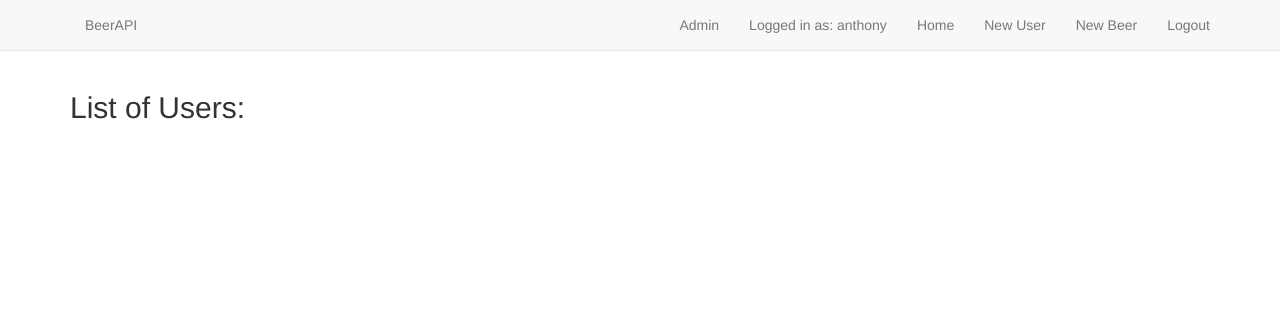
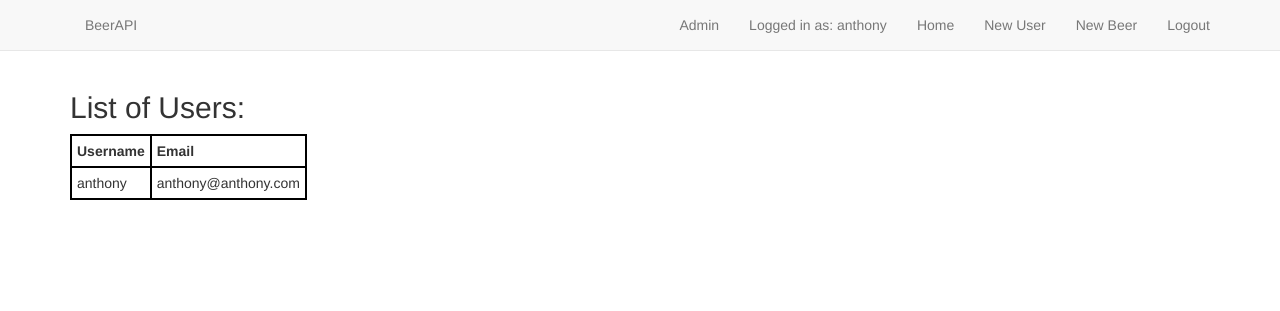
Before and after one commit to tp00012x/BeerAPI, a Django app: page /home/ in a window 1280 px wide. Shown: the top 311 px of the page. Run offline with Django 3.2, Linux system fonts and the light colour scheme; a user stored in the database is signed in; data comes from the database, SQL or seed files in the repository; both versions use the stored data as it was after the commit; some libraries are stand-ins or nearby versions.

Commit message:
Add styles and fixed bugs

```diff
--- a/BeerAPI/settings.py
+++ b/BeerAPI/settings.py
@@ -16,7 +16,6 @@ import os
 BASE_DIR = os.path.dirname(os.path.dirname(os.path.abspath(__file__)))
 TEMPLATE_DIR = os.path.join(BASE_DIR, 'templates')
 STATIC_DIR = os.path.join(BASE_DIR, 'static')
-MEDIA_DIR = os.path.join(BASE_DIR, 'media')
 
 # Quick-start development settings - unsuitable for production
 # See https://docs.djangoproject.com/en/1.11/howto/deployment/checklist/
--- a/beer_tracker/forms.py
+++ b/beer_tracker/forms.py
@@ -11,11 +11,6 @@ class UserForm(forms.ModelForm):
         model = User
         fields = ('username', 'email', 'password')
 
-class NewUserForm(forms.ModelForm):
-    class Meta:
-        model = User
-        fields = ('username',)
-
 class NewBeerForm(forms.ModelForm):
     class Meta:
         model = BeerModel
--- a/beer_tracker/views.py
+++ b/beer_tracker/views.py
@@ -1,5 +1,6 @@
 from django.shortcuts import render
-from beer_tracker.forms import UserForm, NewUserForm, NewBeerForm
+from beer_tracker.forms import UserForm, NewBeerForm
+from django.contrib.auth.models import User
 
 from django.contrib.auth import authenticate, login, logout
 from django.http import HttpResponseRedirect
@@ -15,7 +16,9 @@ def user_logout(request):
 
 @login_required
 def home(request):
-    return render(request, 'beer_tracker/home.html')
+    users = User.objects.order_by('username')
+    dict = {'records':users}
+    return render(request, 'beer_tracker/home.html', context=dict)
 
 @login_required
 def new_user(request):
@@ -26,7 +29,7 @@ def new_user(request):
             user = user_form.save()
             user.set_password(user.password)
             user.save()
-            return render(request, 'beer_tracker/home.html', {'user_form':user_form})
+            return HttpResponseRedirect(reverse('beer_tracker:home'))
     else:
         user_form = UserForm()
 
@@ -39,7 +42,7 @@ def new_beer(request):
         beer = NewBeerForm(request.POST)
         if beer.is_valid():
             beer.save(commit=True)
-            return render(request, 'beer_tracker/home.html', {'beer': beer})
+            return HttpResponseRedirect(reverse('beer_tracker:home'))
     else:
         beer = NewBeerForm()
 
@@ -55,12 +58,11 @@ def register(request):
             user.set_password(user.password)
             user.save()
             login(request, user)
-            return render(request, 'beer_tracker/home.html')
+            return HttpResponseRedirect(reverse('beer_tracker:home'))
     else:
         user_form = UserForm()
 
-    return render(request, 'beer_tracker/index.html',
-                  {'user_form': user_form})
+    return render(request, 'beer_tracker/index.html', {'user_form': user_form})
 
 def user_login(request):
     if request.method == "POST":
@@ -74,6 +76,4 @@ def user_login(request):
                 return HttpResponseRedirect(reverse('beer_tracker:home'))
         else:
             user_form = UserForm()
-            return render(request, 'beer_tracker/index.html',
-                          {'invalid':True,
-                           'user_form': user_form})
+            return render(request, 'beer_tracker/index.html', {'invalid':True,'user_form': user_form})
--- /dev/null
+++ b/static/css/styles.css
@@ -0,0 +1,4 @@
+table, th, td {
+    border: 2px solid black;
+    padding: 5px;
+}
--- a/templates/beer_tracker/base.html
+++ b/templates/beer_tracker/base.html
@@ -1,10 +1,12 @@
 <!DOCTYPE html>
+{% load staticfiles %}
 <html lang="en">
 <head>
     <meta charset="UTF-8">
     <title>Base</title>
     <!-- Latest compiled and minified CSS -->
     <link rel="stylesheet" href="https://maxcdn.bootstrapcdn.com/bootstrap/3.3.7/css/bootstrap.min.css" integrity="sha384-BVYiiSIFeK1dGmJRAkycuHAHRg32OmUcww7on3RYdg4Va+PmSTsz/K68vbdEjh4u" crossorigin="anonymous">
+    <link rel="stylesheet" href="{% static "css/styles.css" %}">
 </head>
 <body>
     <nav class="navbar navbar-default navbar-static-top">
--- a/templates/beer_tracker/home.html
+++ b/templates/beer_tracker/home.html
@@ -1,6 +1,25 @@
 {% extends "beer_tracker/base.html" %}
 {% block body_block %}
+{% load staticfiles %}
 
-<h2>List of Users:</h2>
+{% if records %}
+    <h2>List of Users:</h2>
+    <table>
+        <thead>
+            <th>Username</th>
+            <th>Email</th>
+        </thead>
+    {% for users in records %}
+    <tr>
+        <td>{{ users.username }}</td>
+        <td>{{ users.email }}</td>
+    </tr>
+    {% endfor %}
+    </table>
+{% else %}
+    <div class="jumbotron">
+        <p>There are currently no Users. To create one please click on New User</p>
+    </div>
+{%  endif %}
 
 {% endblock %}
--- a/templates/beer_tracker/index.html
+++ b/templates/beer_tracker/index.html
@@ -1,5 +1,6 @@
 {% extends "beer_tracker/base.html" %}
 {% block body_block %}
+{% load staticfiles %}
 
 <div class="jumbotron">
     <h1>Welcome to Beer API</h1>
--- a/templates/beer_tracker/new_beer.html
+++ b/templates/beer_tracker/new_beer.html
@@ -1,5 +1,6 @@
 {% extends "beer_tracker/base.html" %}
 {% block body_block %}
+{% load staticfiles %}
 
 <h2>Create New Beer</h2>
 <form method="POST">
--- a/templates/beer_tracker/new_user.html
+++ b/templates/beer_tracker/new_user.html
@@ -1,5 +1,6 @@
 {% extends "beer_tracker/base.html" %}
 {% block body_block %}
+{% load staticfiles %}
 
 <h2>Create New User</h2>
 <form method="POST">
```
Also changed, not shown: db.sqlite3.
